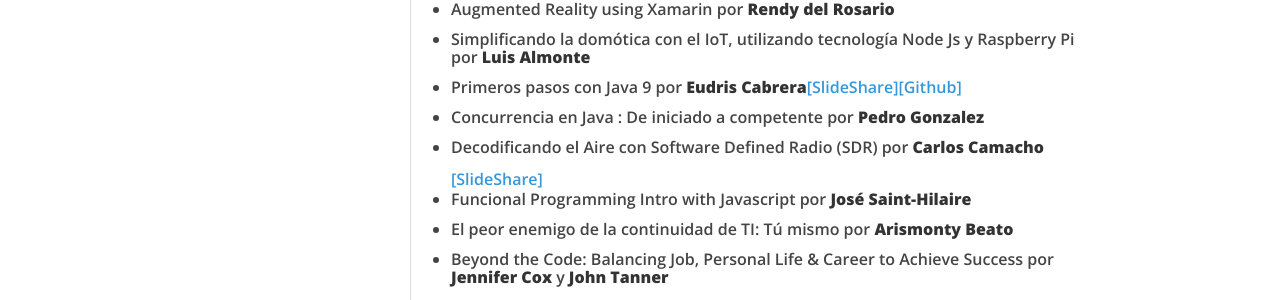
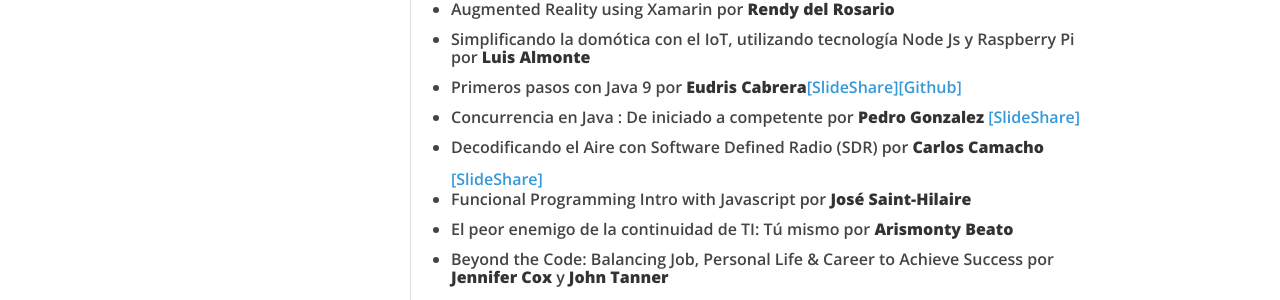
Before and after one commit to BarcampRD/BarcampRD.github.io, a Jekyll site: the page built from index.html, in a window 1280 px wide. Shown: the part 795-1095 px from the top of the page. Built offline with Jekyll 4.4.1, drawn with Linux system fonts in a browser that asks for light colours; nearby versions of some CDN libraries.

Commit message:
update talks information

```diff
--- a/index.html
+++ b/index.html
@@ -28,7 +28,8 @@ title: Presentaciones y otros recursos sobre el BarCamp RD
 <li>Augmented Reality using Xamarin por <strong>Rendy del Rosario</strong></li>
 <li>Simplificando la domótica con el IoT, utilizando tecnología Node Js y Raspberry Pi por <strong>Luis Almonte</strong></li>
 <li>Primeros pasos con Java 9 por <strong>Eudris Cabrera</strong><a href="https://www.slideshare.net/eudris/primeros-pasos-con-java-9" target="_blank">[SlideShare]</a><a href="https://github.com/ecabrerar/java9-labs" target="_blank">[Github]</a></li>
-<li>Concurrencia en Java : De iniciado a competente por <strong>Pedro Gonzalez</strong></li>
+<li>Concurrencia en Java : De iniciado a competente por <strong>Pedro Gonzalez</strong>
+<a href="https://www.slideshare.net/PedroGonzalez257/concurrencia-en-java" target="_blank">[SlideShare]</a></li>
 <li>Decodificando el Aire con Software Defined Radio (SDR) por <strong>Carlos Camacho</strong></li>
 <a href="https://www.slideshare.net/vacax/barcamp-2017-decodificando-el-aire-con-software-defined-radio" target="_blank">[SlideShare]</a></li>
 <li>Funcional Programming Intro with Javascript por <strong>José Saint-Hilaire</strong></li>
```
